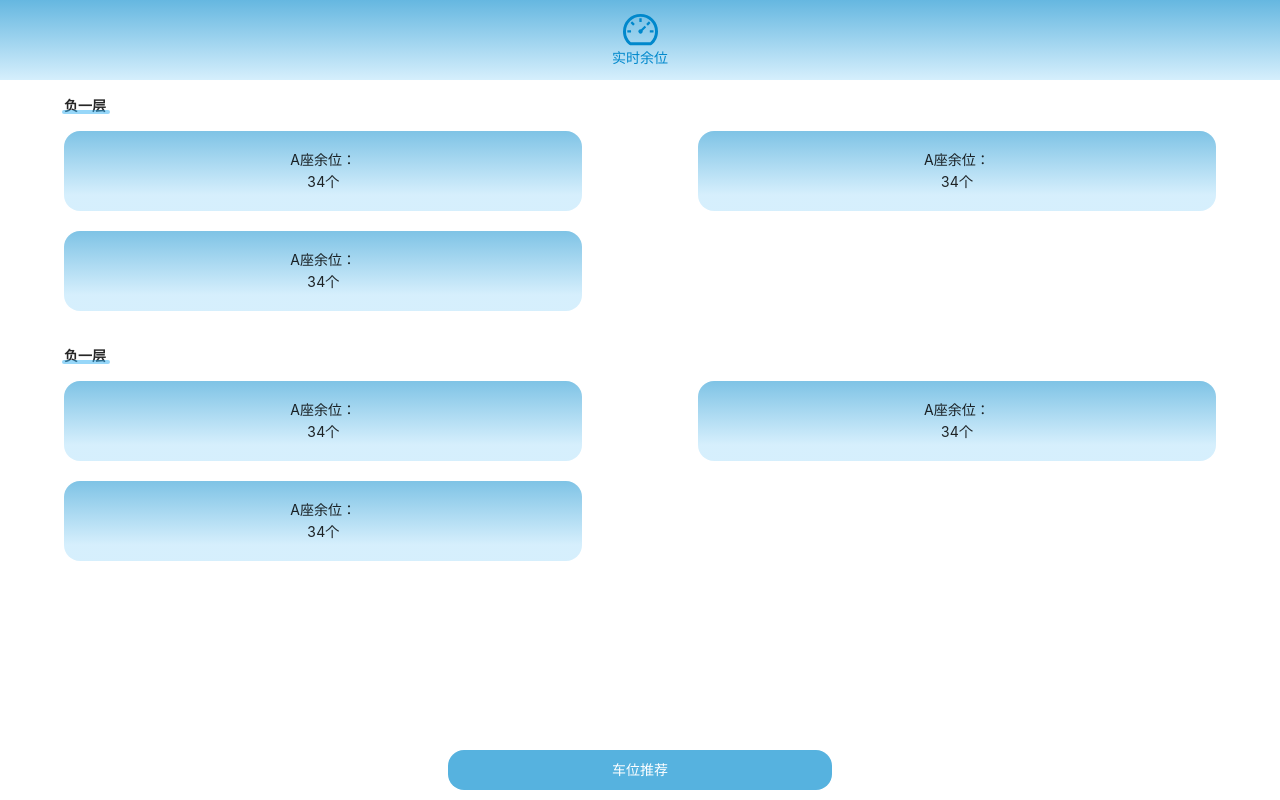
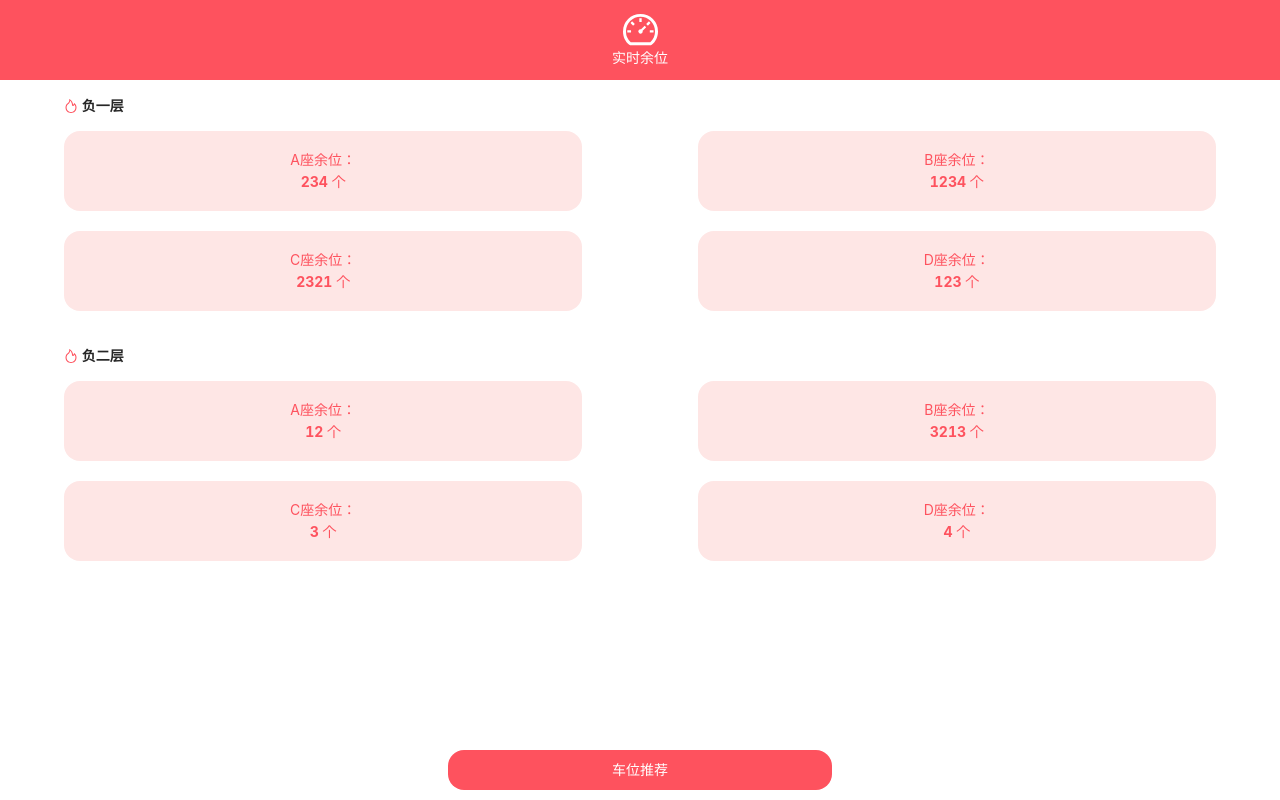
Before and after one commit to netease-youdao-youke/park, a Vue app: page /#/ in a window 1280 px wide. Built offline with nearby package versions, Linux system fonts and the light colour scheme.

Commit message:
style: 优化样式

```diff
--- a/src/components/Dashboard.vue
+++ b/src/components/Dashboard.vue
@@ -1,12 +1,15 @@
 
 <template>
   <div class="dashboard-container">
-    <div class="content" v-for="item, index in [1,2]" :key="index">
-      <p class="title">负一层</p>
+    <div class="content" v-for="item, index in data" :key="index">
+      <p class="title">
+        <FireOutlined :style="{ color: '#FE525E'}" />
+        {{item.floor}}
+      </p>
       <ul class="ul-wrapper">
-         <li class="list-item" v-for="list, idx in [1,2,3]" :key="idx">
-           <span>A座余位：</span>
-           <span>34个</span>
+         <li class="list-item" v-for="list, idx in item.data" :key="idx">
+           <span>{{list.floorName}}余位：</span>
+           <span><strong>{{list.remain}}</strong> 个</span>
          </li>
        </ul>
     </div>
@@ -15,6 +18,21 @@
 </template>
 
 <script lang="ts">
+import { FireOutlined } from '@ant-design/icons-vue'
+import { defineComponent, reactive } from "vue";
+export default defineComponent({
+  name: "App",
+  components: { FireOutlined },
+  props: {
+    data: {
+      type: Array,
+      default: () => []
+    }
+  },
+  setup() {
+
+  }
+});
 </script>
 
 <style scoped>
@@ -39,7 +57,6 @@
   content: '';
   height: 4px;
   width: 48px;
-  background: rgb(49 175 243 / 50%);
   border-radius: 16px;
 }
 
@@ -51,12 +68,8 @@
 	align-items: center;
 	flex-direction: column;
   margin-bottom: 20px;
-  /* border: 1px solid  rgb(49 175 243 / 20%); */
   border-radius: 16px;
-  background: linear-gradient(
-      180deg,
-      rgb(0,136,204, 0.5) 0.2%,
-      rgb(49 175 243 / 20%) 80%
-    )
+  background: #FEE6E5;
+  color: #FE525E;
 }
 </style>
--- a/src/views/Home.vue
+++ b/src/views/Home.vue
@@ -1,11 +1,11 @@
 <template>
 	<div class="home-contianer">
 		<div class="top-wrapper">
-			<DashboardOutlined :style="{fontSize: '35px', color: '#08c'}"></DashboardOutlined>
+			<DashboardOutlined :style="{fontSize: '35px', color: '#fff'}"></DashboardOutlined>
 			<p class="title">实时余位</p>
 		</div>
 		<div class="body-wrapper">
-			<Dashboard></Dashboard>
+			<Dashboard :data="dataList"></Dashboard>
 		</div>
 		<div class="footer-wrapper">
 			<div class="recommed-btn">车位推荐</div>
@@ -22,13 +22,58 @@ export default defineComponent({
   name: "App",
   components: { Dashboard, DashboardOutlined },
   setup() {
+	// mock
+	const dataList: any[] = [
+		{
+			floor: '负一层',
+			data: [
+				{
+					floorName: 'A座',
+					remain: 234
+				},
+				{
+					floorName: 'B座',
+					remain: 1234
+				},
+				{
+					floorName: 'C座',
+					remain: 2321
+				},
+				{
+					floorName: 'D座',
+					remain: 123
+				}
+			]
+		},
+		{
+			floor: '负二层',
+			data: [
+				{
+					floorName: 'A座',
+					remain: 12
+				},
+				{
+					floorName: 'B座',
+					remain: 3213
+				},
+				{
+					floorName: 'C座',
+					remain: 3
+				},
+				{
+					floorName: 'D座',
+					remain: 4
+				}
+			]
+		}
+	]
 
-		const state = reactive<any>({
-			title: 'home'
-		})
+	const state = reactive<any>({
+		dataList: dataList
+	})
 
     return {
-			...toRefs(state)
+		...toRefs(state)
     };
   }
 });
@@ -40,22 +85,18 @@ export default defineComponent({
 	align-items: center;
 	flex-direction: column;
 	height: 80px;
-	background: linear-gradient(
-      180deg,
-      rgb(0,136,204, 0.6) 0.5%,
-      rgb(49 175 243 / 20%) 100%
-    )
+	background: #fe525e;
 }
 
 .top-wrapper .title {
 	margin: 0;
-	color: #08c;
+	color: #fff;
 }
 
 .body-wrapper {
 	padding-top: 15px;
 	height: calc(100vh - 95px);
-  overflow-y: scroll;
+  	overflow-y: scroll;
 }
 
 .recommed-btn {
@@ -67,7 +108,7 @@ export default defineComponent({
 	height: 40px;
 	line-height: 40px;
 	text-align: center;
-	background: #56b2df;
+	background: #fe525e;
 	color: #fff;
 	border-radius: 16px;
 }
```
